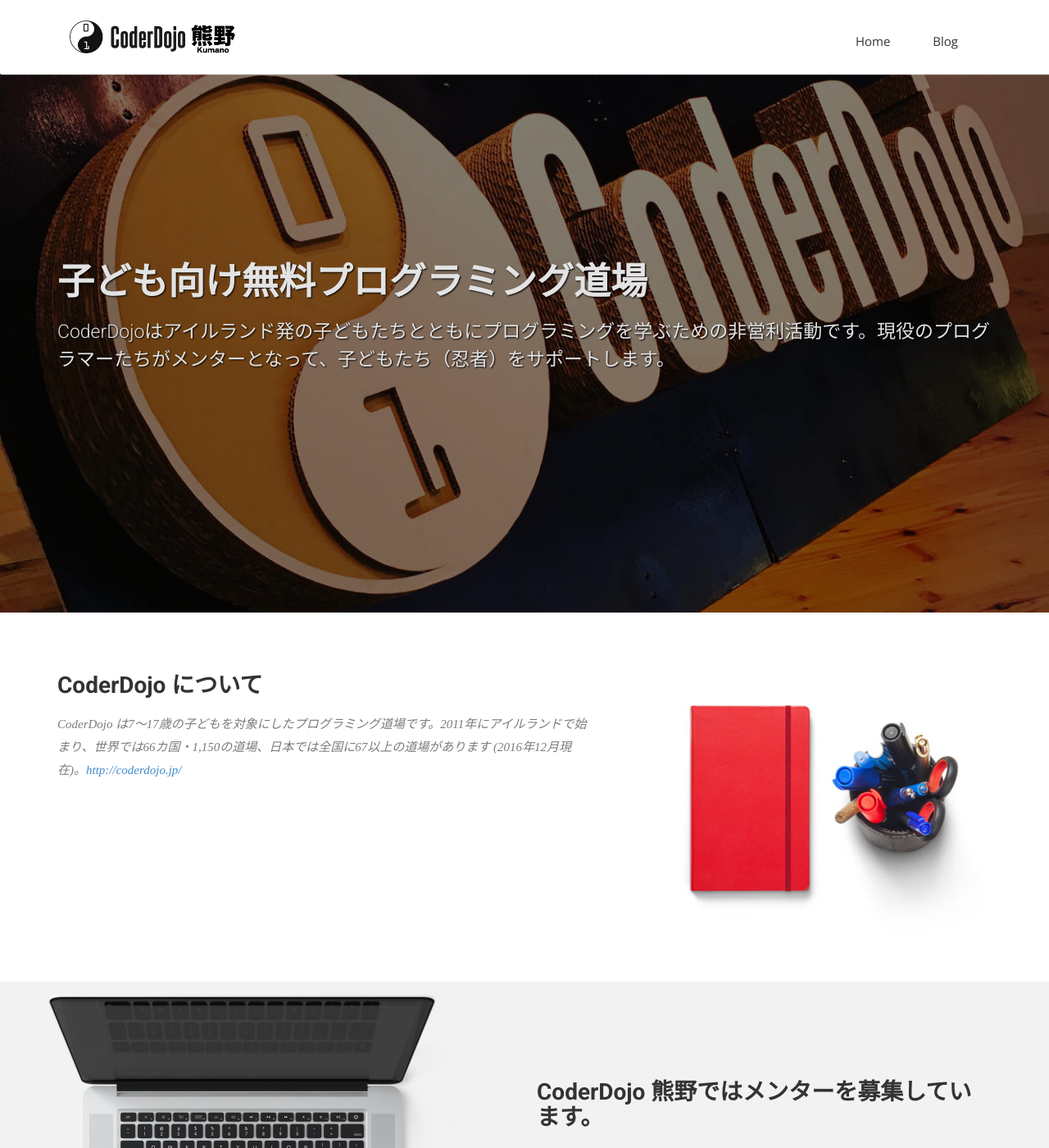
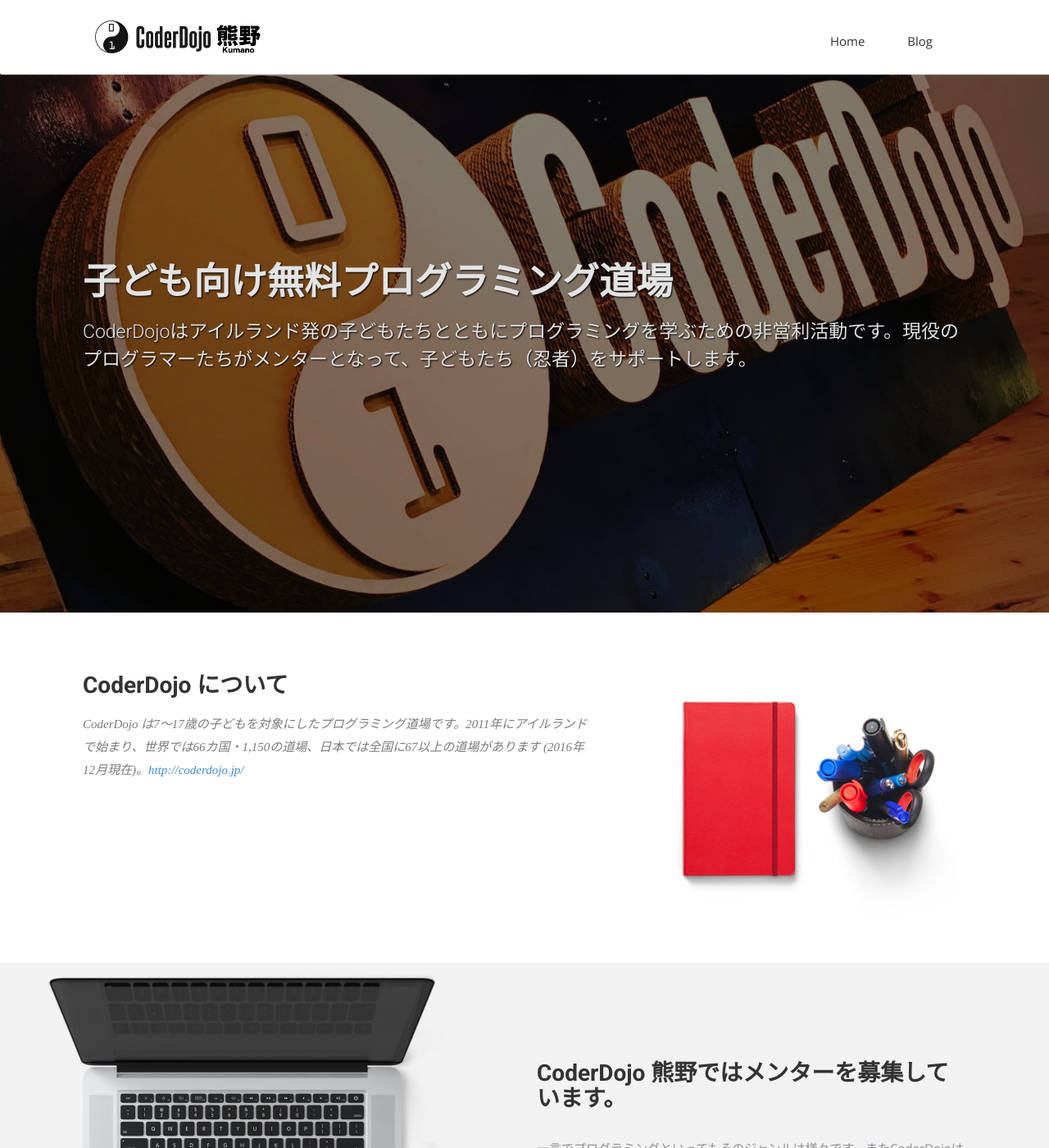
Before and after one commit to coderdojo-kumano/coderdojo-kumano.github.io, a Jekyll site: the page built from index.html, in a window 1280 px wide and 1400 px high. Shown: the whole window at 82% size. Built offline with Jekyll 4.4.1, drawn with Linux system fonts in a browser that asks for light colours; nearby versions of some CDN libraries; some web fonts are replaced.

Commit message:
add margin to #feature

```diff
--- a/css/coderdojo-kumano.css
+++ b/css/coderdojo-kumano.css
@@ -69,7 +69,7 @@
   padding-bottom: 40px;
 }
 
-.post .row
+.row
 {
   margin-left: 16px;
   margin-right: 16px;
```
